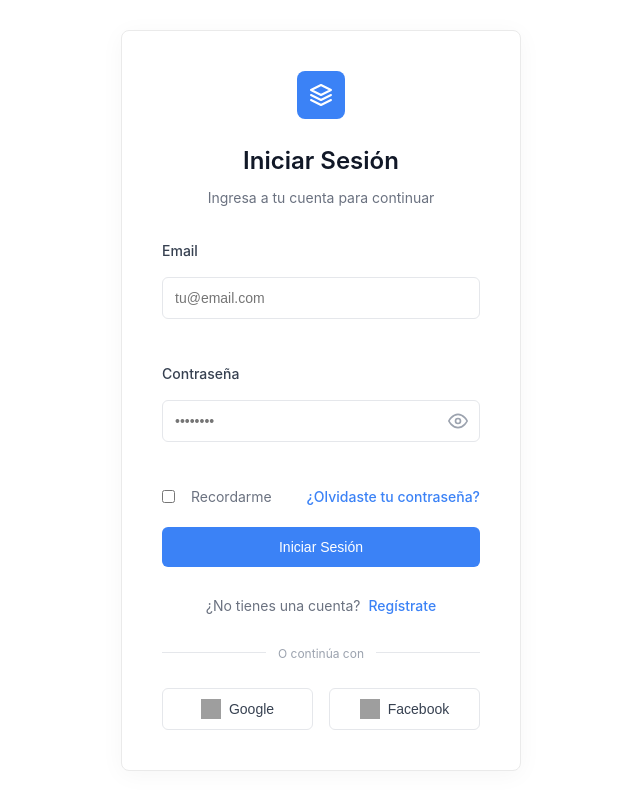
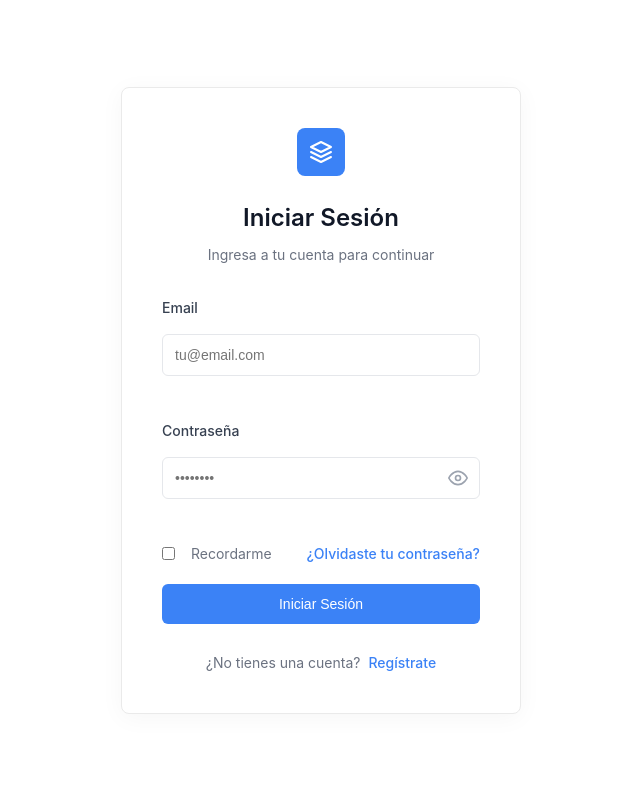
Before and after one commit to Carticss/currito-app, a React (Vite) app: page /login in a window 1280 px wide. Shown: the whole page, without its empty margins (319-959 px from the left). Built offline with nearby package versions, Linux system fonts and the light colour scheme; grey boxes are pictures that could not be loaded.

Commit message:
feature: remove social logins

```diff
--- a/src/pages/Login/LoginPage.tsx
+++ b/src/pages/Login/LoginPage.tsx
@@ -77,21 +77,6 @@ export const LoginPage = () => {
                         ¿No tienes una cuenta? <a href="#">Regístrate</a>
                     </div>
                 </form>
-
-                <div className="divider">
-                    <span>O continúa con</span>
-                </div>
-
-                <div className="social-login">
-                    <Button className="social-button">
-                        <img src="https://www.svgrepo.com/show/475656/google-color.svg" alt="Google" width="20" height="20" />
-                        Google
-                    </Button>
-                    <Button className="social-button">
-                        <img src="https://www.svgrepo.com/show/475647/facebook-color.svg" alt="Facebook" width="20" height="20" />
-                        Facebook
-                    </Button>
-                </div>
             </div>
         </div>
     );
```
